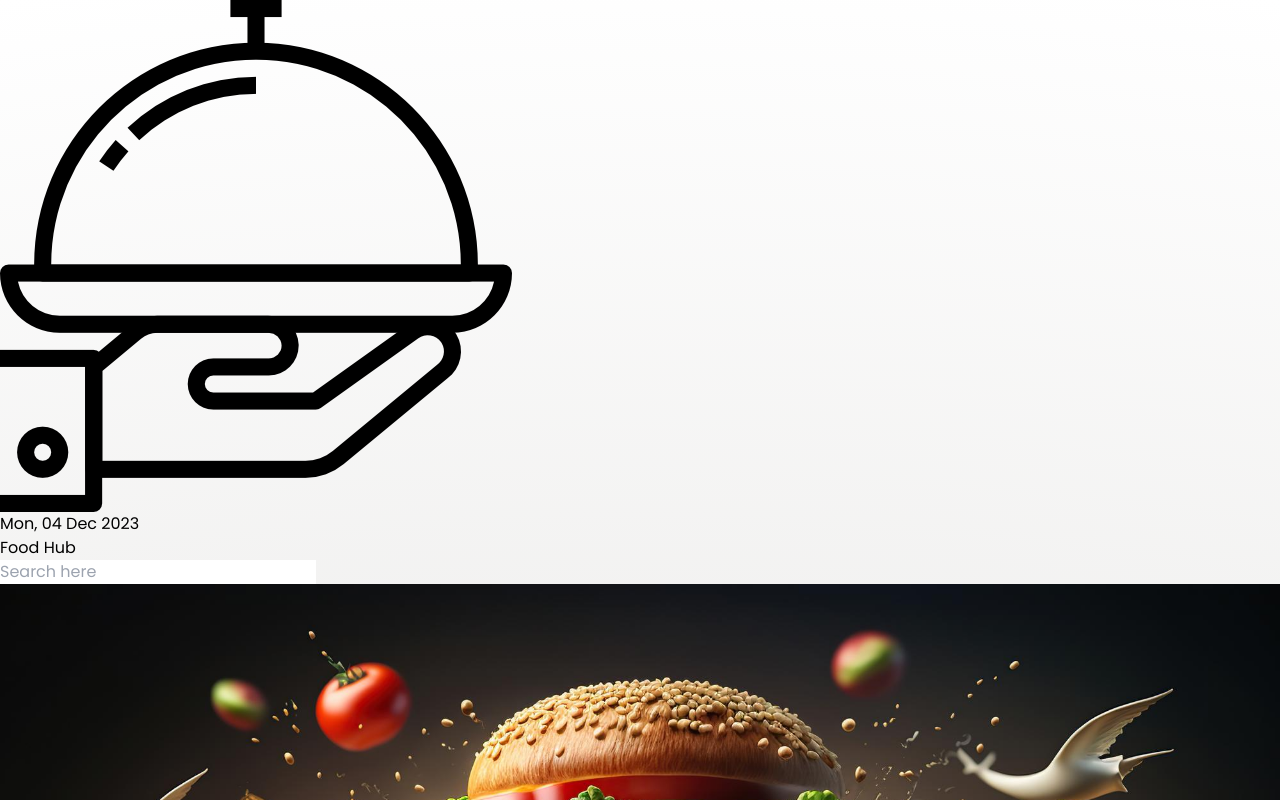
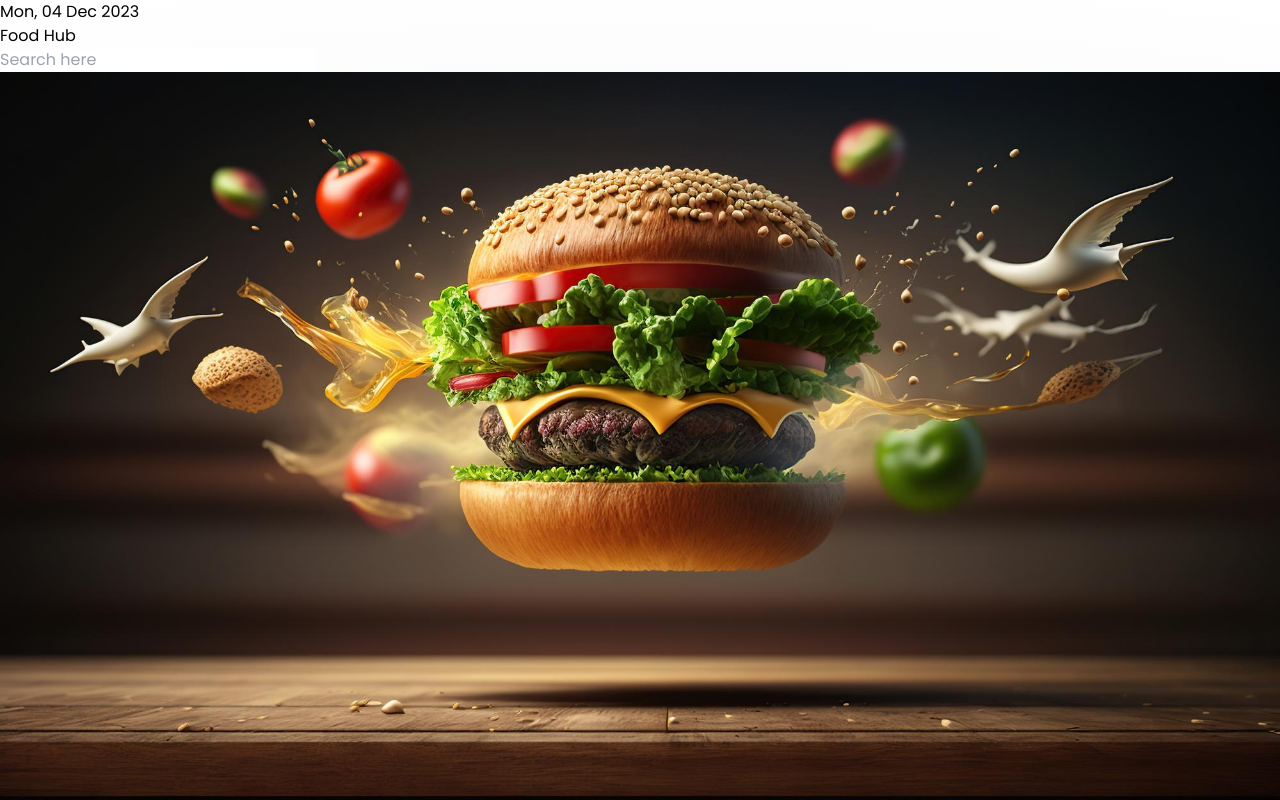
Before and after one commit to Harshita-Ranawat/Food-Hub, a React (Vite) app: page / in a window 1280 px wide. Shown: the top 800 px of the page. Built offline with nearby package versions, Linux system fonts and the light colour scheme.

Commit message:
changed the image

```diff
--- a/src/components/Navbar.jsx
+++ b/src/components/Navbar.jsx
@@ -6,7 +6,7 @@ const Navbar = () => {
   const dispatch = useDispatch();
   return (
     <nav className="flex flex-col lg:flex-row justify-between py-3 mx-6 mb-1">
-      <div><span ><img  className="h-10 w-10"src="./src/assets/logo-food.png" alt="Description of the image" /></span>
+      <div>
         <h3 className="text-xl font-bold text-black
         ">
           {new Date().toUTCString().slice(0, 16)}
```
Also changed, not shown: src/images/logo-food.png (renamed from src/assets/logo-food.png).
